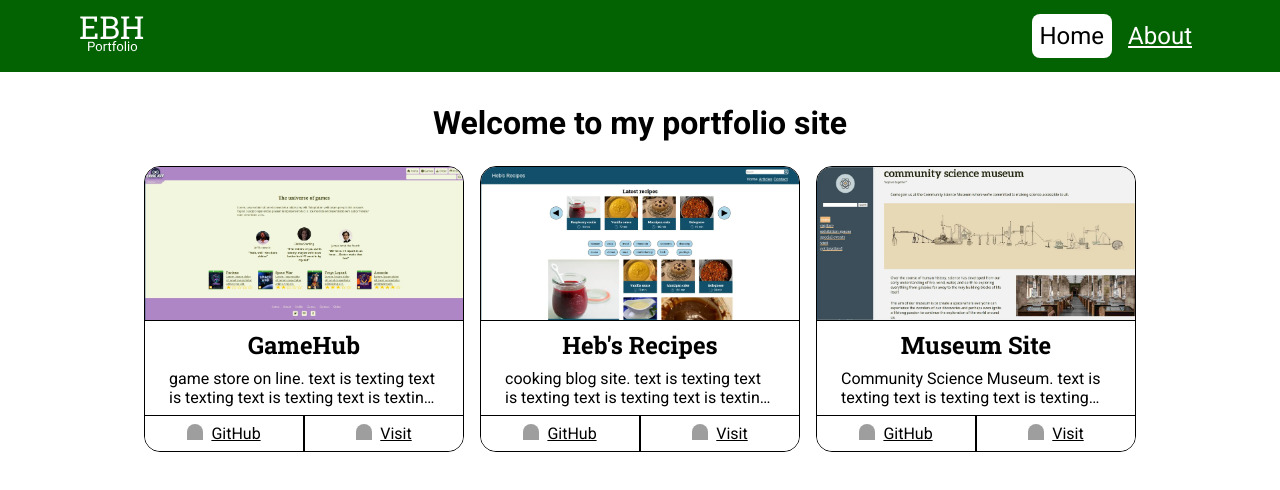
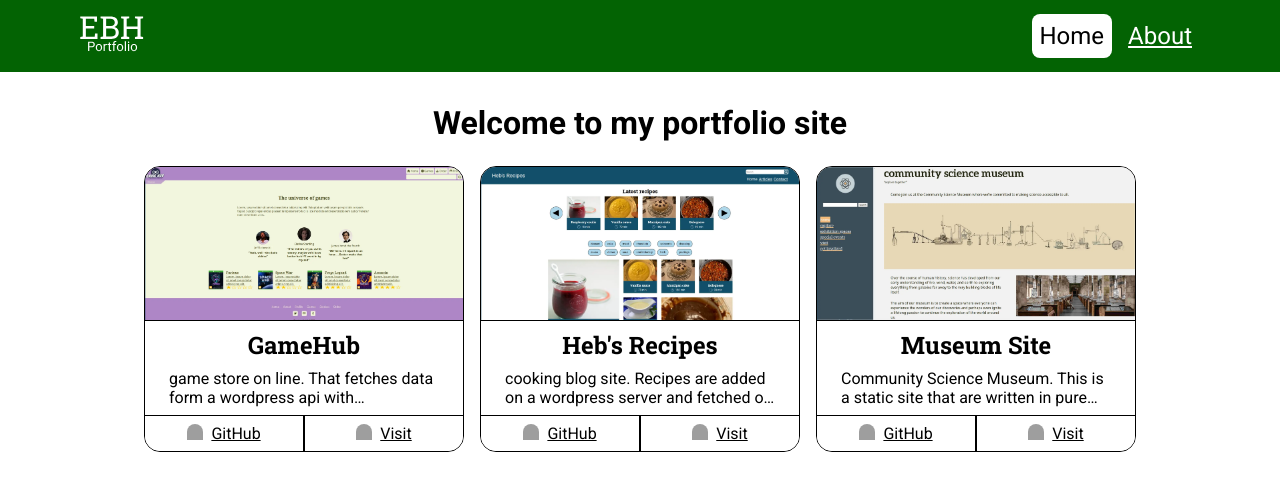
Before and after one commit to Eirik-Haukeland/portfolio, a SvelteKit app: page / in a window 1280 px wide. Shown: the top 490 px of the page. Built offline with nearby package versions, Linux system fonts and the light colour scheme; grey boxes are pictures that could not be loaded.

Commit message:
upated descriptions of each card

```diff
--- a/src/routes/+page.svelte
+++ b/src/routes/+page.svelte
@@ -9,21 +9,21 @@
 		{
 			img: gameHubImg,
 			title: 'GameHub',
-			description: 'game store on line. text is texting text is texting text is texting text is texting text is texting text is texting text is texting text is texting text is texting text is texting text is texting text is texting text is texting text is texting text is texting text is texting text is texting text is texting text is texting text is texting text is texting text is texting text is texting text is texting ',
+			description: 'game store on line. That fetches data form a wordpress api with functionality to add product to a cart as well as sending in a message',
 			repoLink: 'https://github.com/Noroff-FEU-Assignments/cross-course-project-Eirik-Haukeland',
 			deployedLink: 'https://fantastic-pegasus-1d8ebd.netlify.app/'
 		},
 		{
 			img: hebsRecipesImg,
 			title: "Heb's Recipes",
-			description: 'cooking blog site. text is texting text is texting text is texting text is texting text is texting text is texting text is texting text is texting text is texting text is texting text is texting text is texting text is texting text is texting text is texting text is texting text is texting text is texting text is texting text is texting text is texting text is texting text is texting text is texting ',
+			description: 'cooking blog site. Recipes are added on a wordpress server and fetched on load. This page has the ability to search for recipes and filter recipes by tag which are populated form the recipes.',
 			repoLink: 'https://github.com/Noroff-FEU-Assignments/project-exam-1-Eirik-Haukeland',
 			deployedLink: 'https://joyful-halva-a4d44f.netlify.app/index.html'
 		},
 		{
 			img: scienceImg,
 			title: 'Museum Site',
-			description: 'Community Science Museum. text is texting text is texting text is texting text is texting text is texting text is texting text is texting text is texting text is texting text is texting text is texting text is texting text is texting text is texting text is texting text is texting text is texting text is texting text is texting text is texting text is texting text is texting text is texting text is texting ',
+			description: 'Community Science Museum. This is a static site that are written in pure javascript, Html and Css.',
 			repoLink: 'https://github.com/Eirik-Haukeland/Semester-Project-1',
 			deployedLink: 'https://brilliant-blancmange-0b76a9.netlify.app/'
 		}
```
